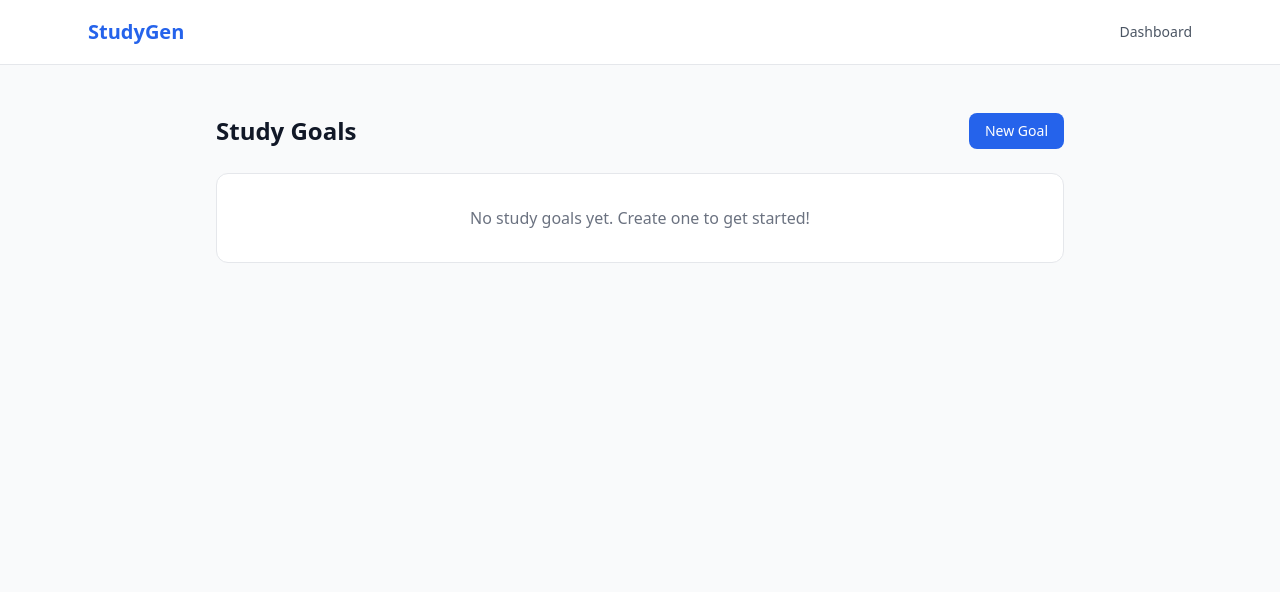
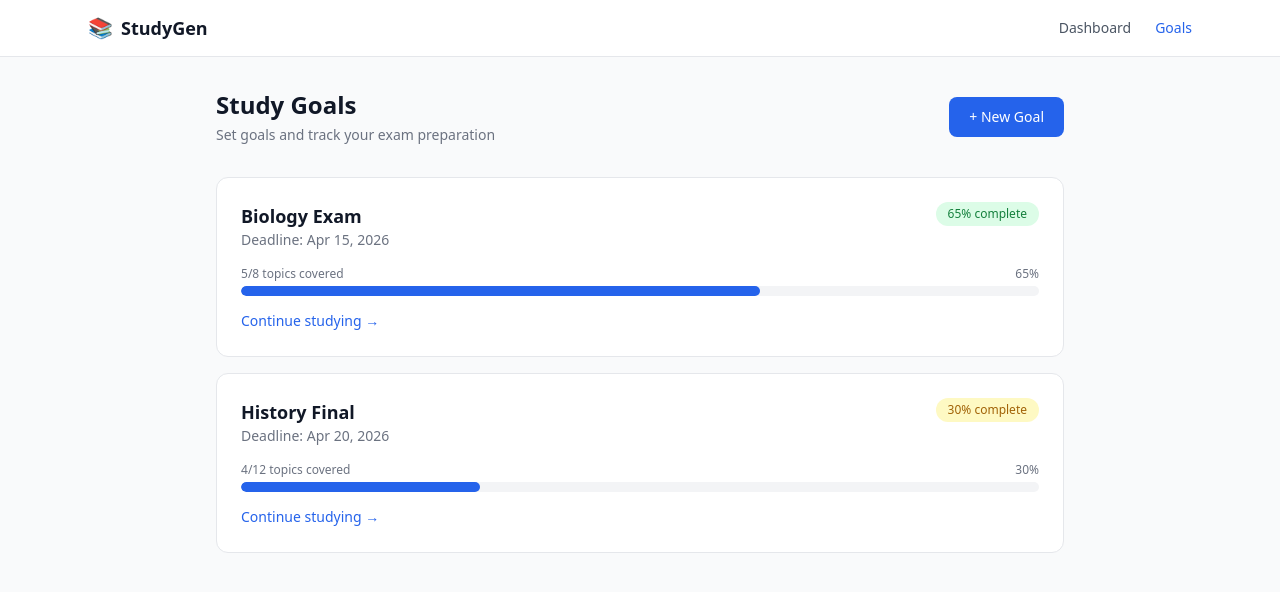
Before and after one commit to huts1232/studygen, a Next.js app: page /goals in a window 1280 px wide. Shown: the top 592 px of the page. Built offline with nearby package versions, Linux system fonts and the light colour scheme.

Commit message:
upgrade: page.tsx — polished UI with working features

```diff
--- a/src/app/goals/page.tsx
+++ b/src/app/goals/page.tsx
@@ -1,19 +1,70 @@
+"use client"
+
+import { useState } from "react"
+import Link from "next/link"
+
+const SAMPLE_GOALS = [
+  { id: 1, title: "Biology Exam", deadline: "Apr 15, 2026", progress: 65, topics: 8, completed: 5 },
+  { id: 2, title: "History Final", deadline: "Apr 20, 2026", progress: 30, topics: 12, completed: 4 },
+]
+
 export default function Goals() {
+  const [goals] = useState(SAMPLE_GOALS)
+
   return (
     <div className="min-h-screen bg-gray-50">
-      <nav className="border-b bg-white">
-        <div className="max-w-6xl mx-auto px-6 h-16 flex items-center justify-between">
-          <a href="/" className="text-xl font-bold text-blue-600">StudyGen</a>
-          <a href="/dashboard" className="text-sm text-gray-600 hover:text-gray-900">Dashboard</a>
+      <nav className="border-b bg-white sticky top-0 z-50">
+        <div className="max-w-6xl mx-auto px-6 h-14 flex items-center justify-between">
+          <Link href="/" className="flex items-center gap-2">
+            <span className="text-xl">📚</span>
+            <span className="text-lg font-bold text-gray-900">StudyGen</span>
+          </Link>
+          <div className="flex items-center gap-6">
+            <Link href="/dashboard" className="text-sm text-gray-600 hover:text-gray-900">Dashboard</Link>
+            <Link href="/goals" className="text-sm font-medium text-blue-600">Goals</Link>
+          </div>
         </div>
       </nav>
-      <main className="max-w-4xl mx-auto px-6 py-12">
-        <div className="flex items-center justify-between mb-6">
-          <h1 className="text-2xl font-bold text-gray-900">Study Goals</h1>
-          <a href="/goals/create" className="px-4 py-2 bg-blue-600 text-white text-sm rounded-lg hover:bg-blue-700">New Goal</a>
+
+      <main className="max-w-4xl mx-auto px-6 py-8">
+        <div className="flex items-center justify-between mb-8">
+          <div>
+            <h1 className="text-2xl font-bold text-gray-900">Study Goals</h1>
+            <p className="text-sm text-gray-500 mt-1">Set goals and track your exam preparation</p>
+          </div>
+          <button className="px-5 py-2.5 bg-blue-600 text-white text-sm font-medium rounded-lg hover:bg-blue-700">
+            + New Goal
+          </button>
         </div>
-        <div className="bg-white rounded-xl border p-8 text-center">
-          <p className="text-gray-500">No study goals yet. Create one to get started!</p>
+
+        <div className="space-y-4">
+          {goals.map((goal) => (
+            <div key={goal.id} className="bg-white rounded-xl border border-gray-200 p-6 hover:shadow-md transition-all">
+              <div className="flex items-start justify-between mb-4">
+                <div>
+                  <h3 className="text-lg font-bold text-gray-900">{goal.title}</h3>
+                  <p className="text-sm text-gray-500">Deadline: {goal.deadline}</p>
+                </div>
+                <span className={`px-3 py-1 rounded-full text-xs font-medium ${
+                  goal.progress >= 60 ? "bg-green-100 text-green-700" : "bg-yellow-100 text-yellow-700"
+                }`}>
+                  {goal.progress}% complete
+                </span>
+              </div>
+              <div className="mb-3">
+                <div className="flex justify-between text-xs text-gray-500 mb-1">
+                  <span>{goal.completed}/{goal.topics} topics covered</span>
+                  <span>{goal.progress}%</span>
+                </div>
+                <div className="h-2.5 bg-gray-100 rounded-full overflow-hidden">
+                  <div className="h-full bg-blue-600 rounded-full transition-all" style={{ width: goal.progress + "%" }} />
+                </div>
+              </div>
+              <button className="text-sm text-blue-600 font-medium hover:text-blue-700">
+                Continue studying →
+              </button>
+            </div>
+          ))}
         </div>
       </main>
     </div>
```
